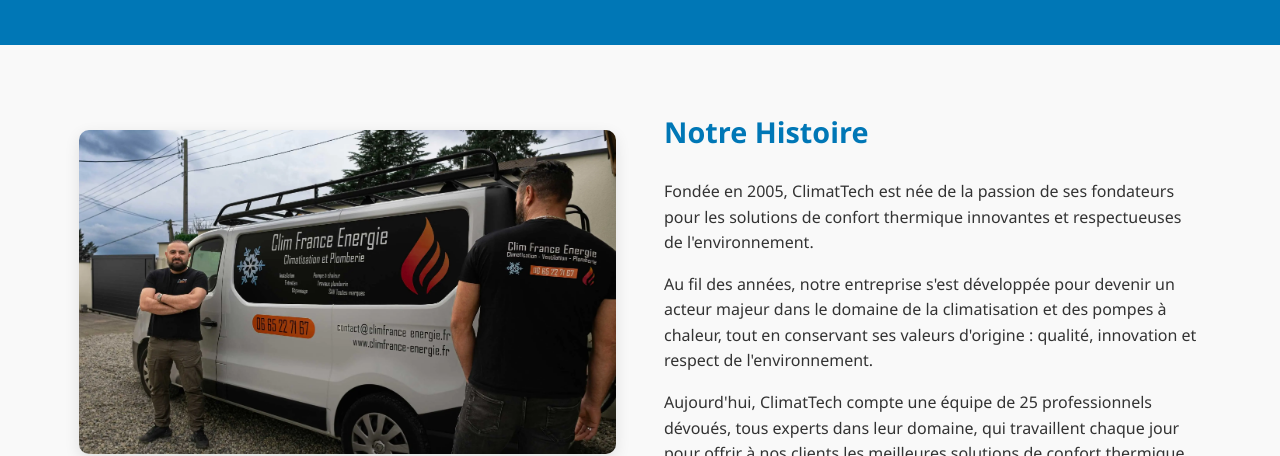
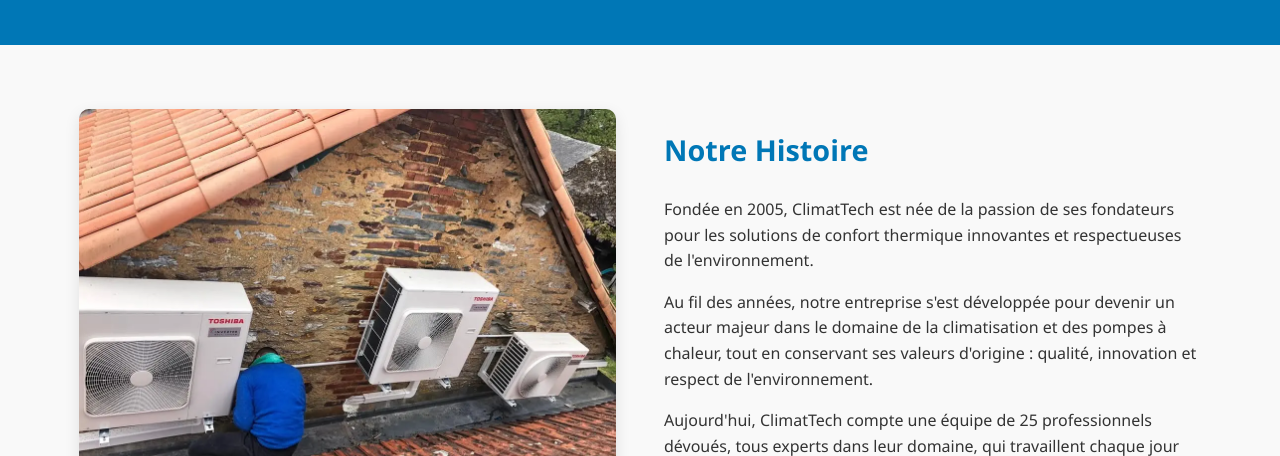
Before and after one commit to SkyDevOop/ClimaTech_MB, a plain HTML site: page about.html in a window 1280 px wide. Shown: the part 344-800 px from the top of the page. Drawn offline with Linux system fonts and the light colour scheme.

Commit message:
try fixed picutres

```diff
--- a/about.html
+++ b/about.html
@@ -41,7 +41,7 @@
             <div class="container">
                 <div class="about-content">
                     <div class="about-image">
-                        <img src="images/Equipe.webp" alt="Histoire de ClimatTech">
+                        <img src="images/imagesabout-company.webp" alt="Histoire de ClimatTech">
                     </div>
                     <div class="about-text">
                         <h3>Notre Histoire</h3>
```
